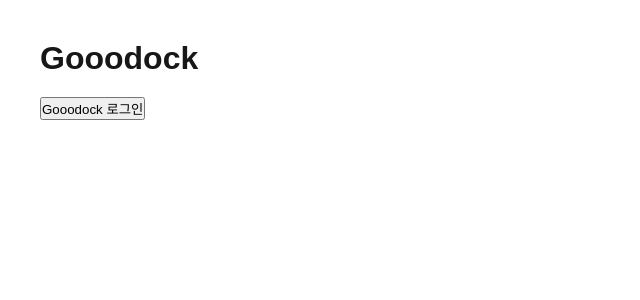
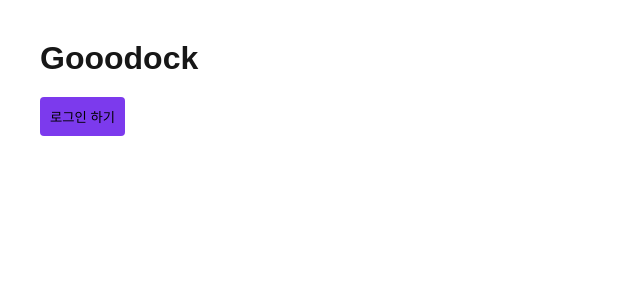
Before and after one commit to gooodock/gooodock, a Next.js app: page / in a window 1280 px wide. Shown: the top 300 px of the page, without its empty margins (0-640 px from the left). Built offline with nearby package versions, Linux system fonts and the light colour scheme.

Commit message:
feat: main페이지 스타일 변경 및 login 페이지에서 구독버튼 활성화

```diff
--- a/src/app/login/page.js
+++ b/src/app/login/page.js
@@ -1,11 +1,13 @@
 'use client';
 
 import { useState } from 'react';
+import { useRouter } from 'next/navigation';
 
 export default function LoginPage() {
   const [id, setId] = useState('');
   const [pw, setPw] = useState('');
   const [isLoggedIn, setIsLoggedIn] = useState(false);
+  const router = useRouter();
 
   const handleLogin = (e) => {
     e.preventDefault(); // 페이지 새로고침 방지
@@ -16,7 +18,7 @@ export default function LoginPage() {
     }
   };
   const goToNotification = () => {
-    router.push('/notification');
+    router.push(`/notification?user=${id}`);
   };
 
   return (
@@ -51,7 +53,7 @@ export default function LoginPage() {
         // 로그인 후 화면
         <div>
           <h1>안녕하세요, name님!</h1>
-          <p>성공적으로 접속하셨습니다.</p>
+          <p>Gooodock에 접속됐습니다.</p>
           <div style={{ marginTop: '20px', display: 'flex', gap: '10px', justifyContent: 'center' }}>
             <button
               onClick={goToNotification}
--- a/src/app/page.js
+++ b/src/app/page.js
@@ -5,7 +5,7 @@ export default function Home() {
     <div style={{ padding: '40px' }}>
       <h1>Gooodock</h1>
       <nav style={{ display: 'flex', gap: '10px', marginTop: '20px' }}>
-        <Link href="/login"><button>Gooodock 로그인</button></Link>
+        <Link href="/login"><button style={{width: '100%', padding: '10px', cursor: 'pointer', backgroundColor: '#7c3aed', border: 'none', borderRadius: '4px'}}>로그인 하기</button></Link>
       </nav>
     </div>
   );
```
